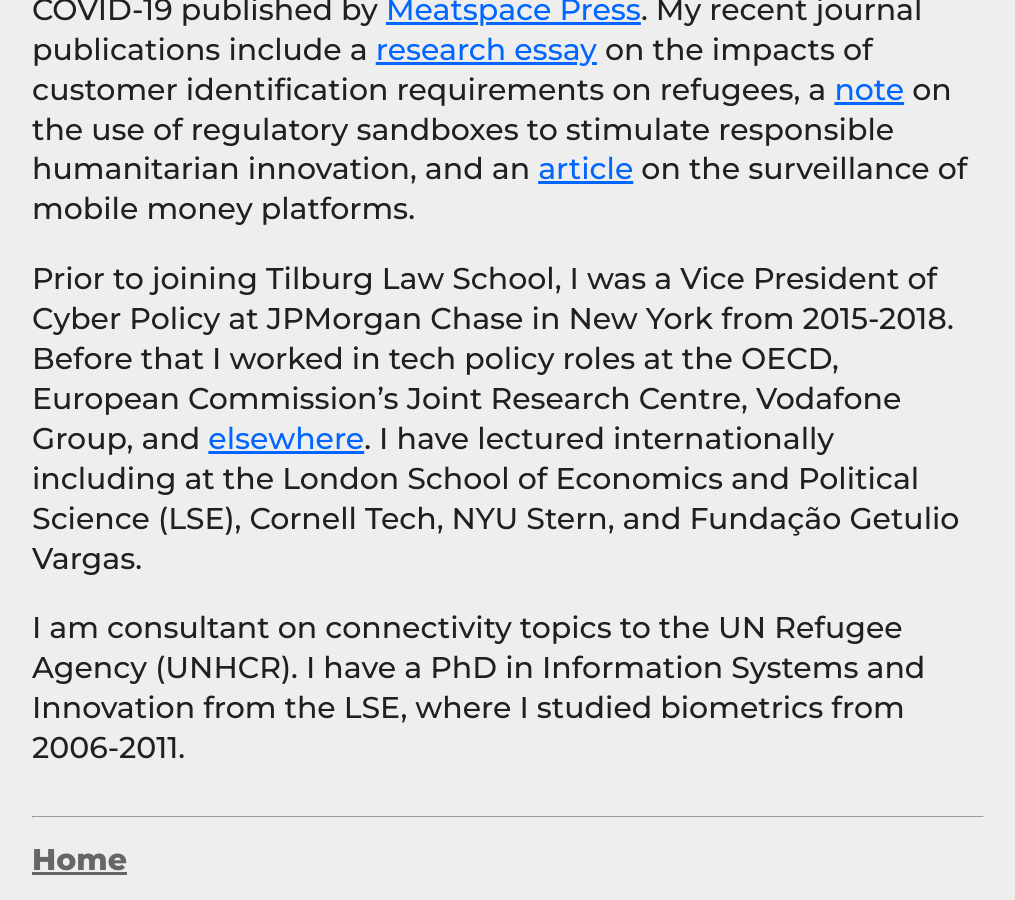
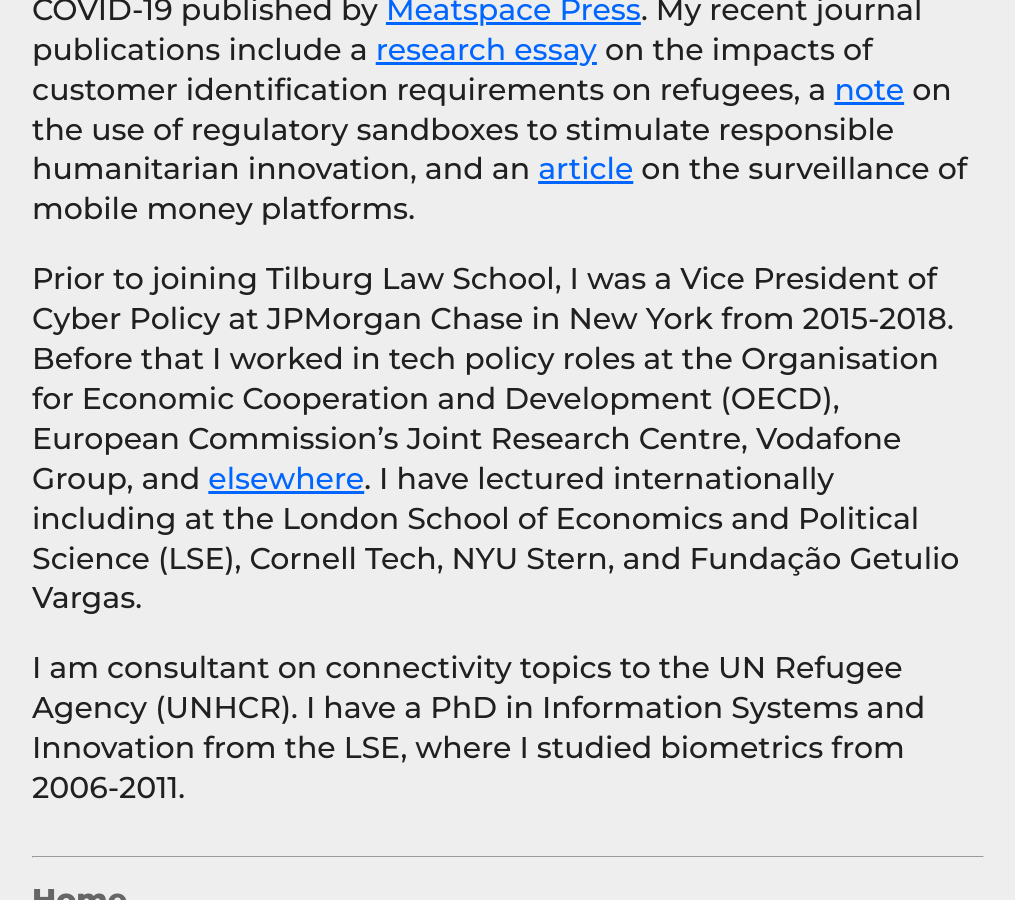
Before and after one commit to haroonalrasheed/641a, a Jekyll site: the page built from index.md, in a window 1280 px wide and 900 px high, scrolled down 710 px. Shown: the whole window, without its empty margins (132-1147 px from the left). Built offline with Jekyll 4.4.1, drawn with Linux system fonts in a browser that asks for light colours.

Commit message:
Update index.md

```diff
--- a/index.md
+++ b/index.md
@@ -9,6 +9,6 @@ My research interests include cyber policy, critical infrastructure protection,
 
 This year I co-edited an open-access book on data justice and COVID-19 published by [Meatspace Press](https://meatspacepress.com). My recent journal publications include a [research essay](https://doi.org/10.1080/02681102.2020.1811943) on the impacts of customer identification requirements on refugees, a [note](https://doi.org/10.1111/1758-5899.12729) on the use of regulatory sandboxes to stimulate responsible humanitarian innovation, and an [article](https://doi.org/10.24908/ss.v17i1/2.12924) on the surveillance of mobile money platforms.
 
-Prior to joining Tilburg Law School, I was a Vice President of Cyber Policy at JPMorgan Chase in New York from 2015-2018. Before that I worked in tech policy roles at the OECD, European Commission's Joint Research Centre, Vodafone Group, and [elsewhere](http://sixfouronea.net/professional-history/). I have lectured internationally including at the London School of Economics and Political Science (LSE), Cornell Tech, NYU Stern, and Fundação Getulio Vargas.
+Prior to joining Tilburg Law School, I was a Vice President of Cyber Policy at JPMorgan Chase in New York from 2015-2018. Before that I worked in tech policy roles at the Organisation for Economic Cooperation and Development (OECD), European Commission's Joint Research Centre, Vodafone Group, and [elsewhere](http://sixfouronea.net/professional-history/). I have lectured internationally including at the London School of Economics and Political Science (LSE), Cornell Tech, NYU Stern, and Fundação Getulio Vargas.
 
 I am consultant on connectivity topics to the UN Refugee Agency (UNHCR). I have a PhD in Information Systems and Innovation from the LSE, where I studied biometrics from 2006-2011.
```
